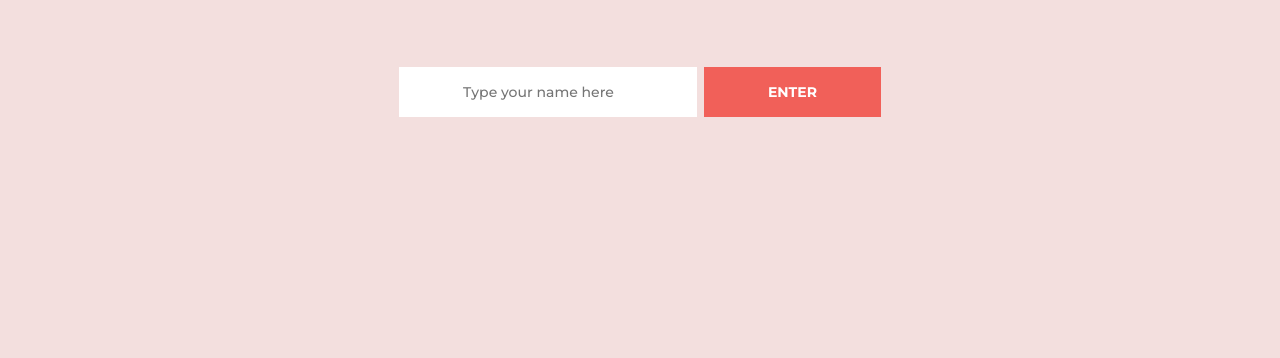
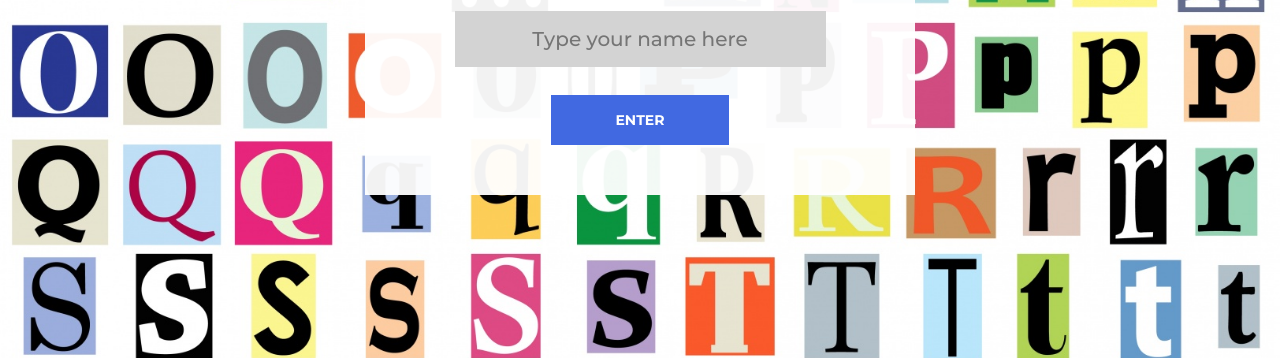
Before and after one commit to krzwier/spelling-tutor, a website: page index.html in a window 1280 px wide. Shown: the part 442-800 px from the top of the page. Drawn offline with Linux system fonts and the light colour scheme.

Commit message:
Style landing page

```diff
--- a/css/styles.css
+++ b/css/styles.css
@@ -11,17 +11,22 @@ body {
     overflow: hidden;
     font-family: "Montserrat";
     font-weight: bold;
-    background-color: #f3dfde;
+    background-image: url(../img/letters.jpg);
+    background-size: cover;
+    background-position: center;
+    background-repeat: none;
     color: #fff;
     margin: 0;
     font-size: 16px;
 }
 
 .container {
+    background-color: rgba(255,255,255,.95);
     width: 90%;
     max-width: 550px;
     text-align: center;
     font-size: 1.5em;
+    padding: 50px;
 }
 
 p {
@@ -71,14 +76,16 @@ p {
 }
 
 input {
+    background-color: lightgray;
     padding: 16px 64px;
     border: none;
-    font-size: 14px;
+    font-size: 20px;
     font-family: "Montserrat";
+    text-align: center;
 }
 
 button {
-    background-color: #f16059;
+    background-color: royalblue;
     padding: 16px 64px;
     margin-top: 2em;
     outline: 0;
```
Also changed, not shown: index.html (+1 -1 lines), img/letters.jpg (added), img/letters.png (added).
